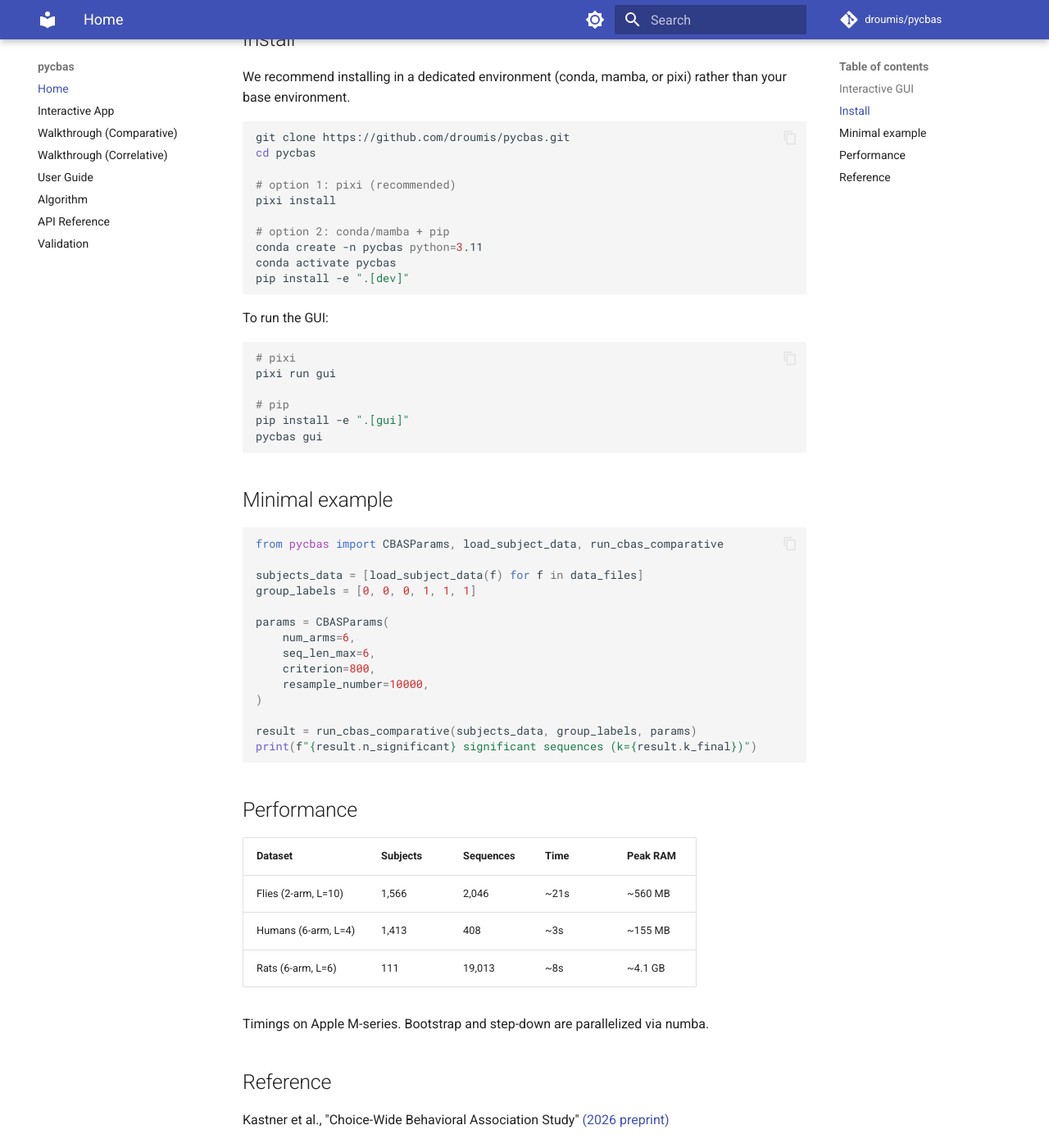
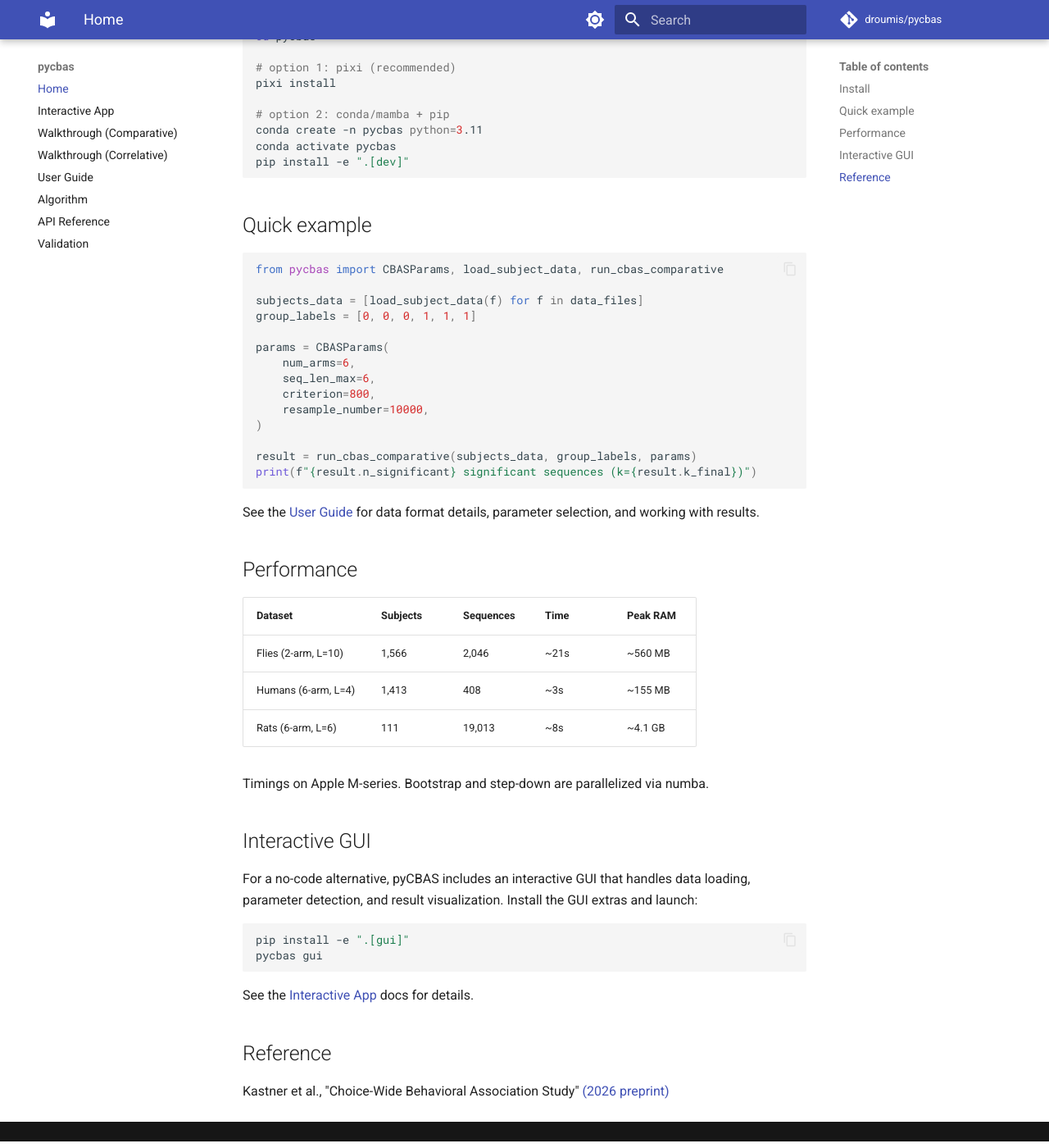
Before and after one commit to droumis/pycbas, an MkDocs documentation site: the page built from docs/index.md, in a window 1280 px wide and 1400 px high, scrolled down 476 px. Shown: the whole window at 82% size. Built offline with MkDocs 1.6.1 and Material for MkDocs 9.7.7, drawn with Linux system fonts in a browser that asks for light colours; comment, search, counter and statistics services are not loaded; some of the changed text lies outside the part shown.

Commit message:
Reorganize docs homepage: programmatic first, GUI as optional extra
Co-Authored-By: Claude Opus 4.6 <noreply@anthropic.com>

````diff
--- a/docs/index.md
+++ b/docs/index.md
@@ -3,10 +3,6 @@
 Python implementation of the [CBAS algorithm](https://github.com/dbkastner/CBAS) (Choice-Wide Behavioral Association Study) for identifying behavioral sequences that differ significantly between experimental groups or correlate with a continuous measure.
 
 Uses Romano-Wolf step-down for multiple comparison correction and k-FWER iteration for false discovery proportion control.
-
-## Interactive GUI
-
-A no-code interface for running CBAS analyses. Load data, auto-detect parameters and mode, run the pipeline, and explore results visually.
 
 ## Install
 
@@ -25,18 +21,7 @@ conda activate pycbas
 pip install -e ".[dev]"
 ```
 
-To run the GUI:
-
-```bash
-# pixi
-pixi run gui
-
-# pip
-pip install -e ".[gui]"
-pycbas gui
-```
-
-## Minimal example
+## Quick example
 
 ```python
 from pycbas import CBASParams, load_subject_data, run_cbas_comparative
@@ -55,6 +40,8 @@ result = run_cbas_comparative(subjects_data, group_labels, params)
 print(f"{result.n_significant} significant sequences (k={result.k_final})")
 ```
 
+See the [User Guide](guide.md) for data format details, parameter selection, and working with results.
+
 ## Performance
 
 | Dataset | Subjects | Sequences | Time | Peak RAM |
@@ -65,6 +52,17 @@ print(f"{result.n_significant} significant sequences (k={result.k_final})")
 
 Timings on Apple M-series. Bootstrap and step-down are parallelized via numba.
 
+## Interactive GUI
+
+For a no-code alternative, pyCBAS includes an interactive GUI that handles data loading, parameter detection, and result visualization. Install the GUI extras and launch:
+
+```bash
+pip install -e ".[gui]"
+pycbas gui
+```
+
+See the [Interactive App](app.md) docs for details.
+
 ## Reference
 
 Kastner et al., "Choice-Wide Behavioral Association Study" [(2026 preprint)](https://www.biorxiv.org/content/10.1101/2024.02.26.582115v4)
````
